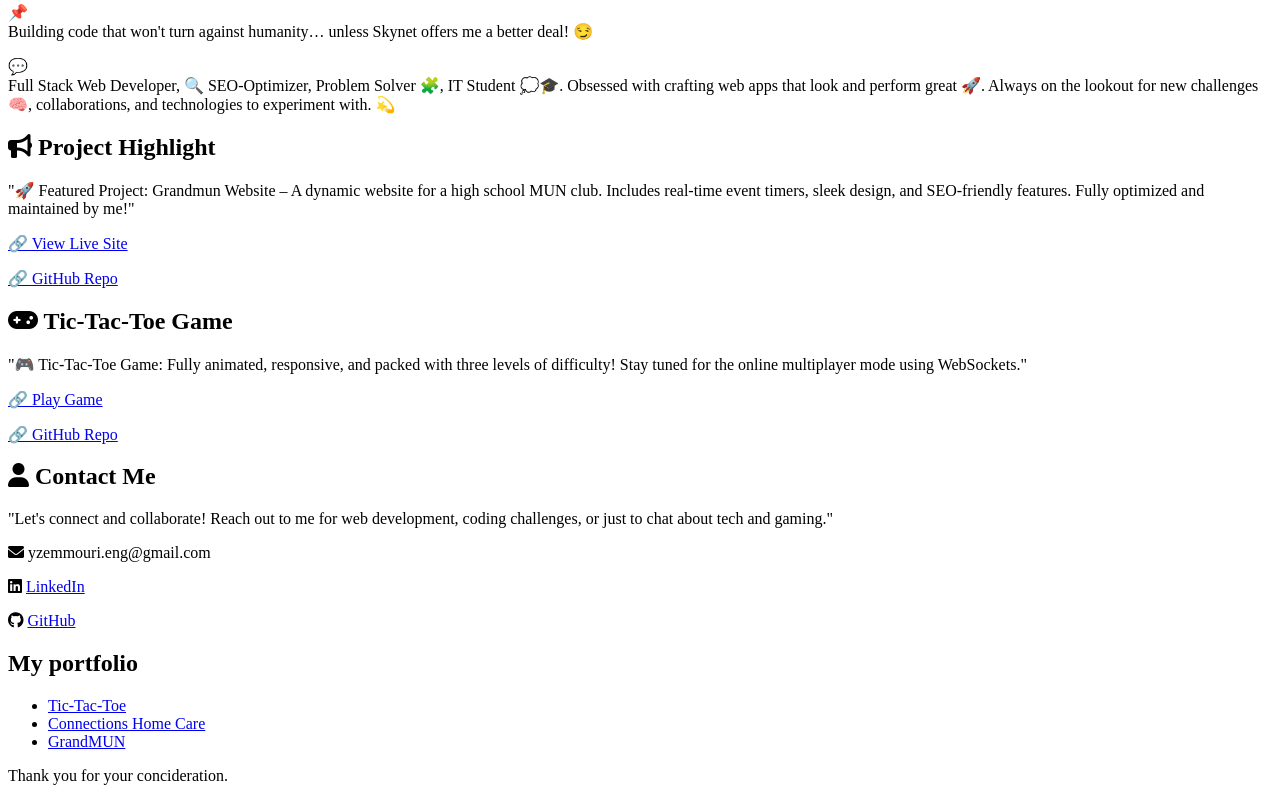
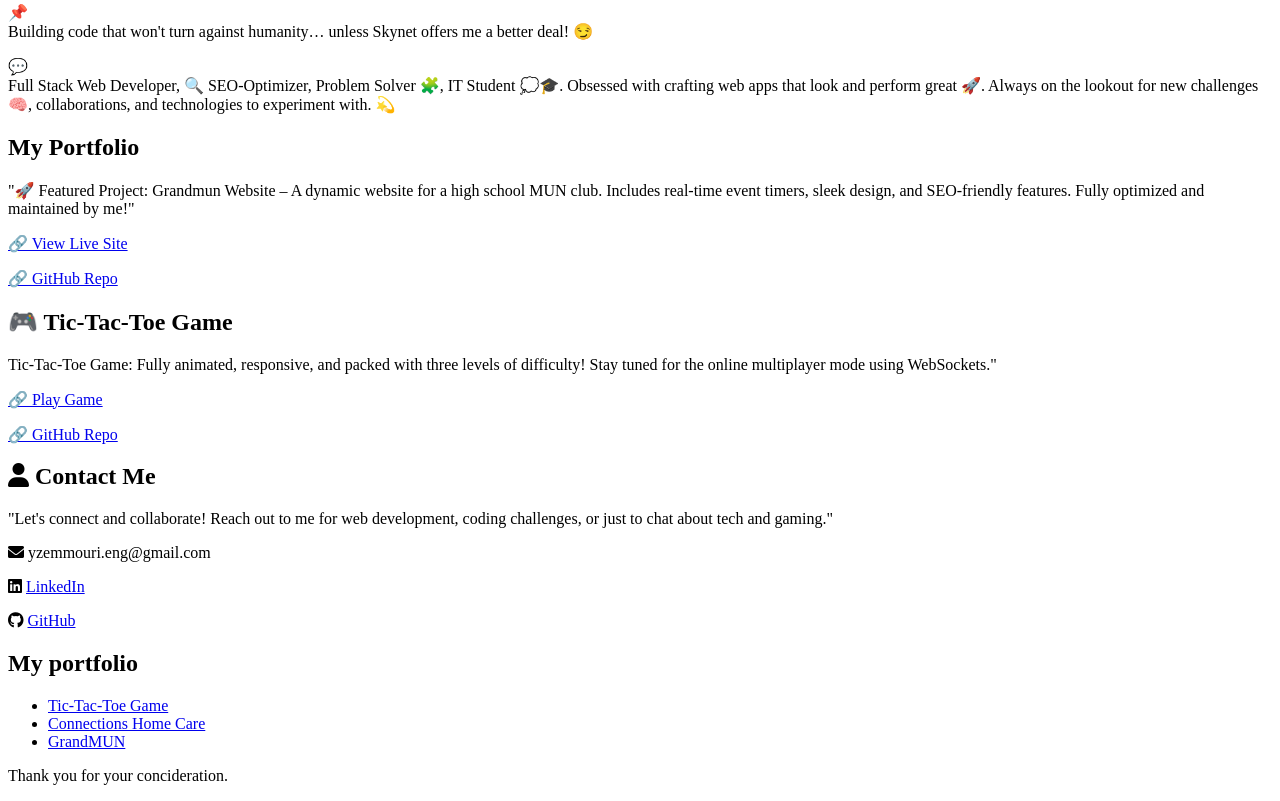
Before and after one commit to yasZemmouri/portfolio24, a plain HTML site: page index.html in a window 1280 px wide. Shown: the part 630-1431 px from the top of the page. Drawn offline with Linux system fonts and the light colour scheme.

Commit message:
g
some content modificiaction

```diff
--- a/index.html
+++ b/index.html
@@ -29,17 +29,17 @@
         and technologies to experiment with.  &#128171;</p>
 
     <div class="post">
-        <h2><i class="fas fa-bullhorn"></i> Project Highlight</h2>
+        <h2>My Portfolio</h2>
         <p>"🚀 Featured Project: Grandmun Website – A dynamic website for a high school MUN club. Includes real-time event timers, sleek design, and SEO-friendly features. Fully optimized and maintained by me!"</p>
         <p><a href="#">🔗 View Live Site</a></p>
         <p><a href="#">🔗 GitHub Repo</a></p>
     </div>
 
     <div class="post">
-        <h2><i class="fas fa-gamepad"></i> Tic-Tac-Toe Game</h2>
-        <p>"🎮 Tic-Tac-Toe Game: Fully animated, responsive, and packed with three levels of difficulty! Stay tuned for the online multiplayer mode using WebSockets."</p>
-        <p><a href="#">🔗 Play Game</a></p>
-        <p><a href="#">🔗 GitHub Repo</a></p>
+        <h2>&#127918; Tic-Tac-Toe Game</h2>
+        <p>Tic-Tac-Toe Game: Fully animated, responsive, and packed with three levels of difficulty! Stay tuned for the online multiplayer mode using WebSockets."</p>
+        <p><a href="https://yaszemmouri.github.io/mod1-project-tictactoe/" target="_blank" rel="noopener noreferrer">🔗 Play Game</a></p>
+        <p><a href="https://github.com/yasZemmouri/mod1-project-tictactoe" target="_blank" rel="noopener noreferrer">🔗 GitHub Repo</a></p>
     </div>
 
     <div class="post">
@@ -53,7 +53,7 @@
     <h2>My portfolio</h2>
     <ul>
         <li>
-            <a href="https://yaszemmouri.github.io/mod1-project-tictactoe/" target="_blank" rel="noopener noreferrer">Tic-Tac-Toe</a>
+            <a href="https://yaszemmouri.github.io/mod1-project-tictactoe/" target="_blank" rel="noopener noreferrer">Tic-Tac-Toe Game</a>
         </li>
         <li>
             <a href="https://connectionstempstaffers.com/" target="_blank" rel="noopener noreferrer">Connections Home Care</a>
```
